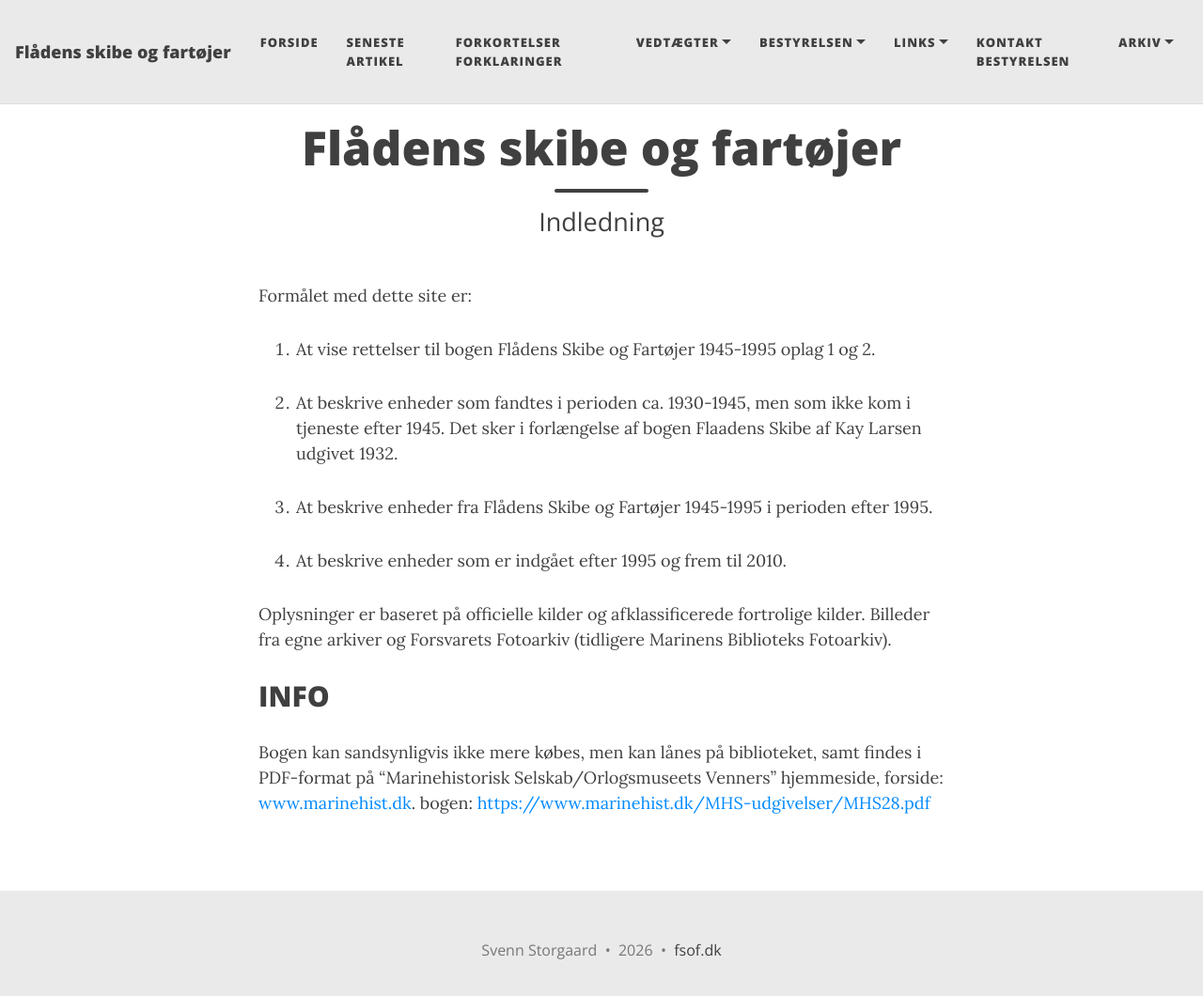
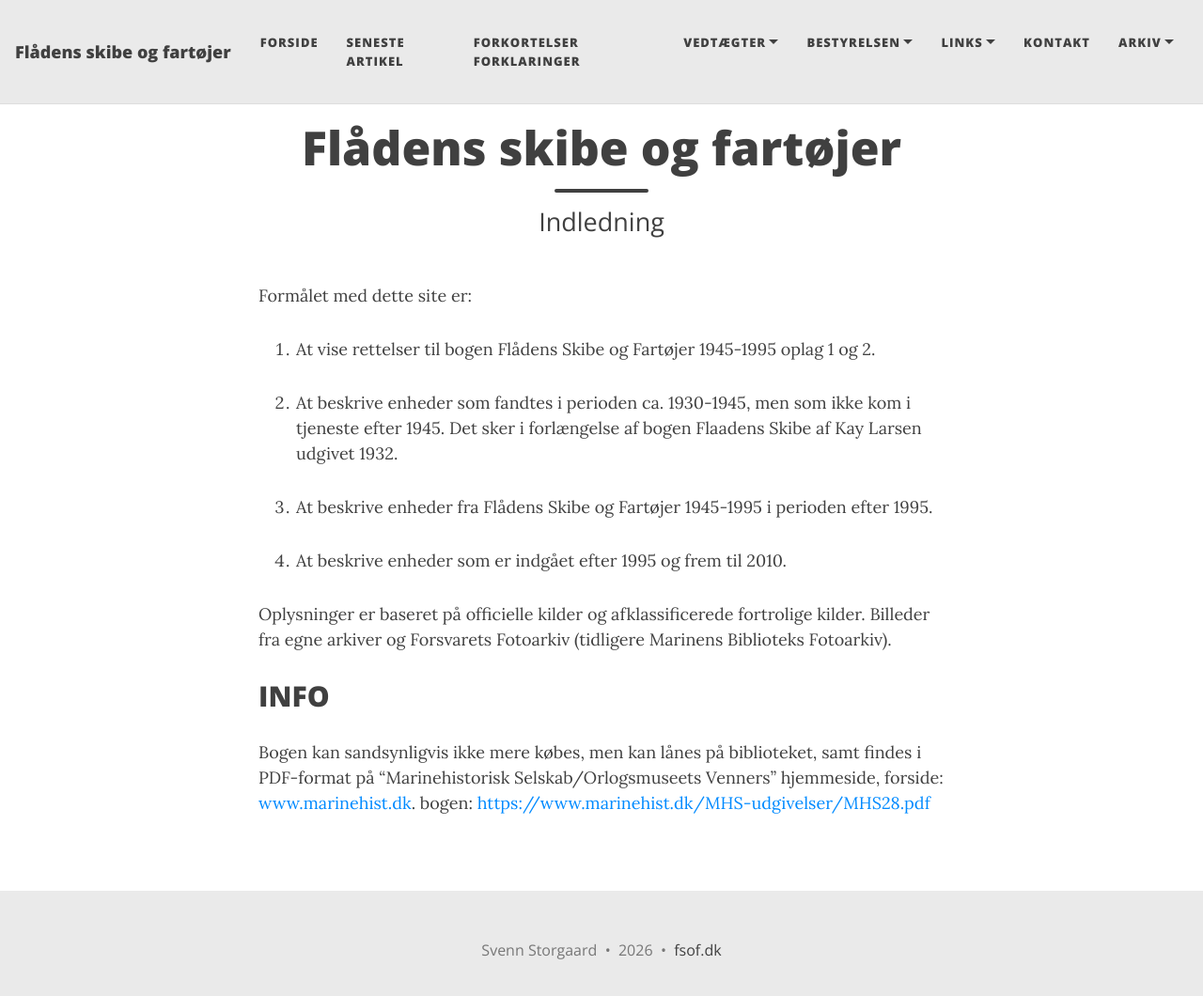
Before and after one commit to mex/fsof.dk, a Jekyll site: the page built from index.md, in a window 1280 px wide and 1073 px high. Shown: the top 1060 px of the window at 94% size. Built offline with Jekyll 4.4.1, drawn with Linux system fonts in a browser that asks for light colours.

Commit message:
Update contact link in configuration file

```diff
--- a/_config.yml
+++ b/_config.yml
@@ -36,7 +36,7 @@ navbar-links:
     - Priser Parosvej: "https://www.boliga.dk/salg/resultater?so=1&sort=omregnings_dato-d&maxsaledate=today&iPostnr=2300&gade=Parosvej&minsaledate=1992&searchTab=1"
     - Priser Volosvej: "https://www.boliga.dk/salg/resultater?so=1&sort=omregnings_dato-d&maxsaledate=today&iPostnr=2300&gade=Volosvej&minsaledate=1992&searchTab=1"
     - Tinglysning: "https://www.tinglysning.dk/tmv/forespoergul"
-  Kontakt bestyrelsen: "/kontakt-bestyrelsen/"
+  Kontakt: "/kontakt/"
   Arkiv:
    - Arkiv 2026: "/arkiv-2026/"
    - Arkiv 2025: "/arkiv-2025/"
```
